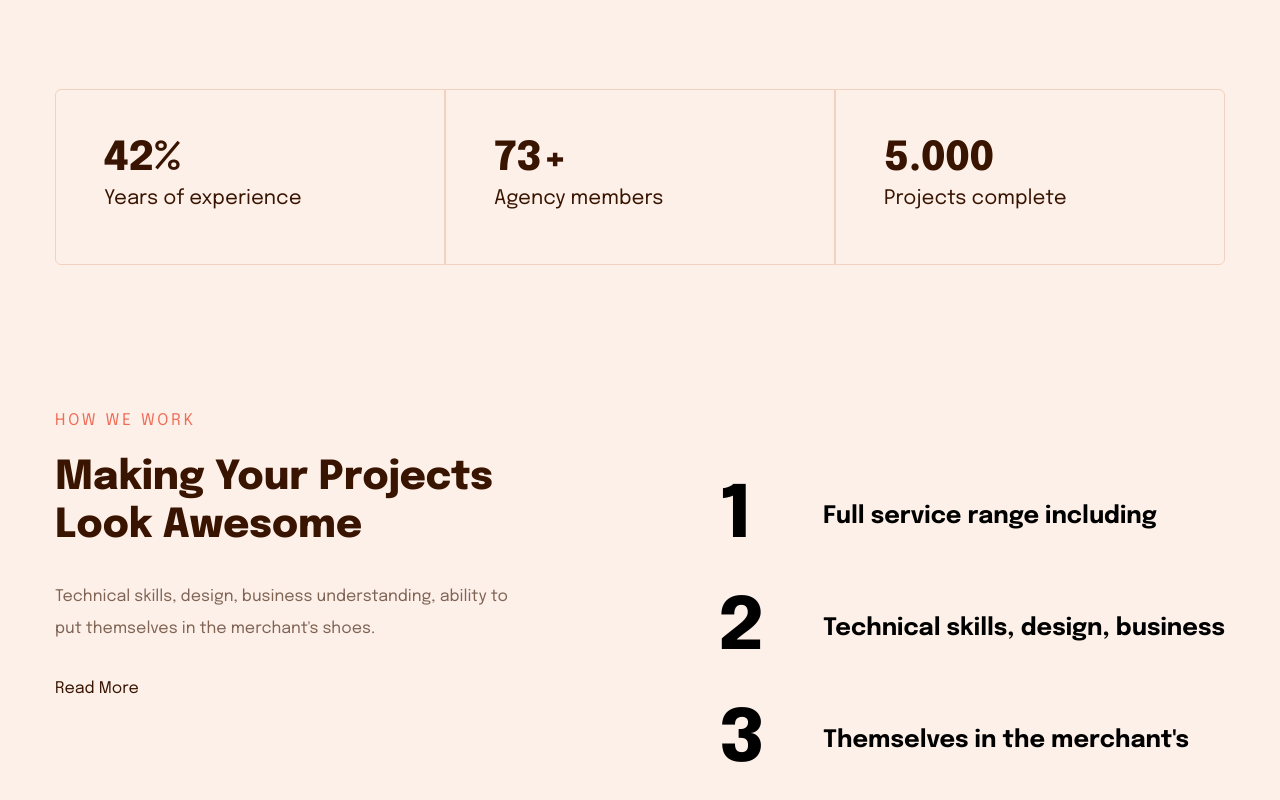
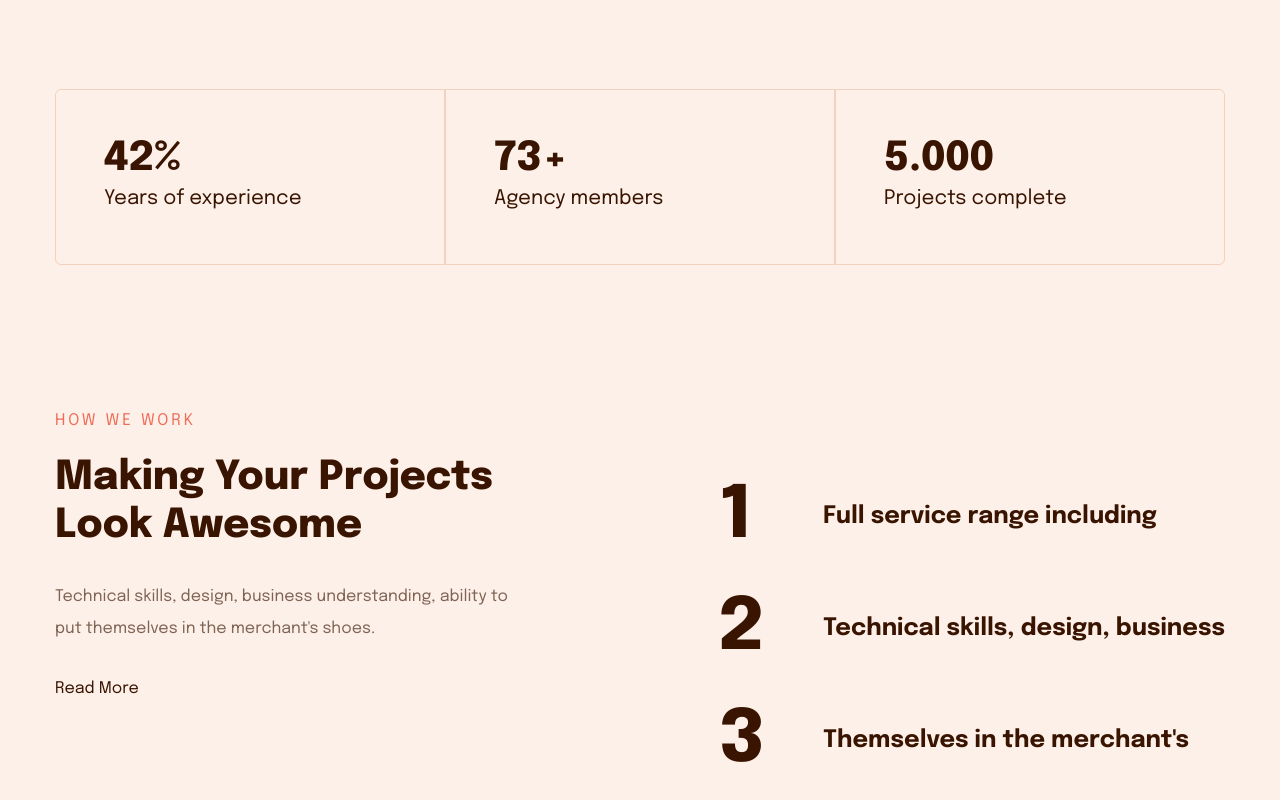
Before and after one commit to hudzon-hawk/Agency, a plain HTML site: page index.html in a window 1280 px wide. Shown: the part 1840-2640 px from the top of the page. Drawn offline with Linux system fonts and the light colour scheme.

Commit message:
Minor editing

```diff
--- a/index.html
+++ b/index.html
@@ -109,12 +109,12 @@
                             <a href="" class="text_regular_light">Read More</a>
                         </div>
                         <div class="MS_hww_list">
-                            <h1 class="MS_hww_list_number_1">1</h1>
-                            <h1 class="MS_hww_list_number_2">2</h1>
-                            <h1 class="MS_hww_list_number_3">3</h1>
-                            <h4 class="MS_hww_list_item_1">Full service range including</h4>
-                            <h4 class="MS_hww_list_item_2">Technical skills, design, business</h4>
-                            <h4 class="MS_hww_list_item_3">Themselves in the merchant's</h4>
+                            <h1 class="MS_hww_list_number_1 h1_light">1</h1>
+                            <h1 class="MS_hww_list_number_2 h1_light">2</h1>
+                            <h1 class="MS_hww_list_number_3 h1_light">3</h1>
+                            <h4 class="MS_hww_list_item_1 h4_light">Full service range including</h4>
+                            <h4 class="MS_hww_list_item_2 h4_light">Technical skills, design, business</h4>
+                            <h4 class="MS_hww_list_item_3 h4_light">Themselves in the merchant's</h4>
                         </div>
                     </div>
                     <hr class="horizontal_row_orange" />
```
